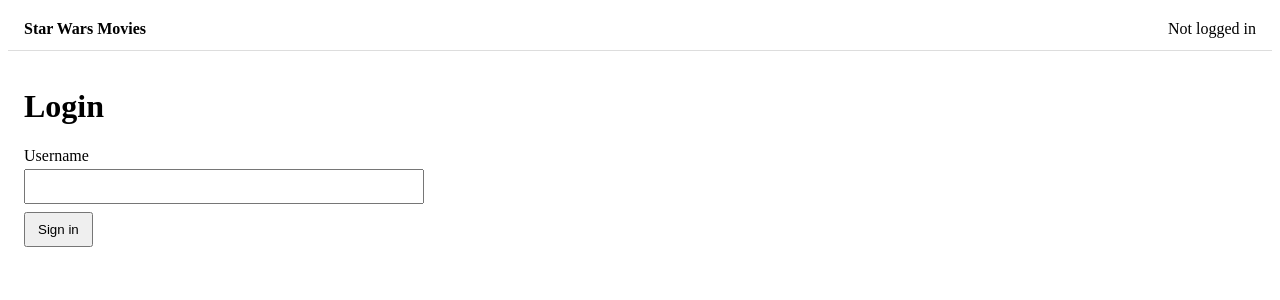
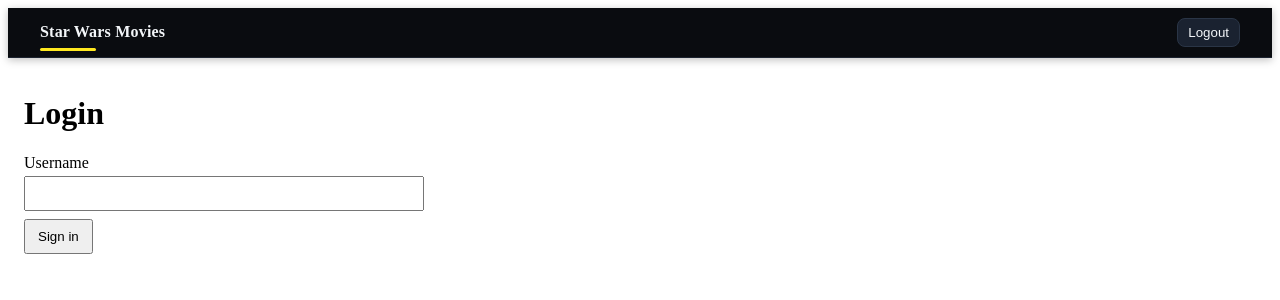
Before and after one commit to Giwastech1/starwars-movies, a React (Vite) app: page /login in a window 1280 px wide. Shown: the top 300 px of the page. Built offline with nearby package versions, Linux system fonts and the light colour scheme.

Commit message:
improve design

```diff
--- a/src/components/NavBar.tsx
+++ b/src/components/NavBar.tsx
@@ -2,6 +2,7 @@ import { useDispatch, useSelector } from 'react-redux'
 import type { RootState } from '../app/store'
 import { logout } from '../features/auth/authSlice'
 import { useNavigate } from 'react-router-dom'
+import '../styles/navbar.css'  // ← add
 
 export default function Navbar() {
   const user = useSelector((s: RootState) => s.auth.user)
@@ -14,22 +15,14 @@ export default function Navbar() {
   }
 
   return (
-    <nav style={{ padding: '12px 16px', borderBottom: '1px solid #ddd' }} aria-label="Main">
-      <strong>Star Wars Movies</strong>
-      <span style={{ float: 'right', display: 'flex', gap: 12, alignItems: 'center' }}>
-        {user ? (
-          <>
-            <span aria-live="polite" aria-atomic="true">
-              Logged in as <b>{user.username}</b>
-            </span>
-            <button onClick={onLogout} style={{ padding: '6px 10px' }}>
-              Logout
-            </button>
-          </>
-        ) : (
-          'Not logged in'
-        )}
-      </span>
+    <nav className="navbar" role="navigation" aria-label="Main">
+      <div className="navbar-inner">
+        <div className="nav-title">Star Wars Movies</div>
+        <div className="nav-right">
+          {user && <>Logged in as <b>{user.username}</b></>}
+          <button className="nav-logout" onClick={onLogout}>Logout</button>
+        </div>
+      </div>
     </nav>
   )
 }
--- a/src/index.css
+++ b/src/index.css
@@ -0,0 +1,3 @@
+.star-war{
+    padding-left:700px;
+}
--- a/src/pages/Movies.tsx
+++ b/src/pages/Movies.tsx
@@ -19,7 +19,7 @@ console.log('[Movies]', { status, itemsCount: items.length, error })
 
     return (
         <main style={{ padding: 16 }}>
-            <h1>Star Wars Movies</h1>
+            <h1 style={{paddingLeft:"30px"}}>Star Wars Movies</h1>
             {status === 'loading' && <p role="status" aria-live="polite">Loading…</p>}
             {status === 'failed' && <p role="alert">Error: {error}</p>}
 
--- /dev/null
+++ b/src/styles/navBar.css
@@ -0,0 +1,71 @@
+:root {
+    --nav-bg: #0a0c10;   /* same as body */
+    --nav-border: #1c2330;
+    --nav-accent: #ffe81f; /* Star Wars gold */
+    --text: #f3f6f9;
+    --muted: #b5beca;
+  }
+
+  /* Sticky top bar */
+  .navbar {
+    position: sticky;
+    top: 0;
+    z-index: 50;
+    background: var(--nav-bg);
+    color: var(--text);
+    border-bottom: 1px solid var(--nav-border);
+    box-shadow: 0 2px 8px rgba(0,0,0,.25);
+  }
+
+  /* Content row */
+  .navbar-inner {
+    max-width: 1200px;
+    margin: 0 auto;
+    padding: 10px 16px;
+    display: flex;
+    align-items: center;
+    justify-content: space-between;
+  }
+
+  /* Title with subtle gold underline */
+  .nav-title {
+    font-weight: 800;
+    letter-spacing: .2px;
+    position: relative;
+    padding-bottom:2px;
+  }
+  .nav-title::after {
+    content: "";
+    position: absolute;
+    left: 0; bottom: -8px;
+    width: 56px; height: 3px;
+    background: var(--nav-accent);
+    border-radius: 2px;
+  }
+
+  /* Right block */
+  .nav-right {
+    display: flex;
+    gap: 12px;
+    align-items: center;
+    color: var(--muted);
+  }
+
+  /* Logout consistent with card button */
+  .nav-logout {
+    padding: 6px 10px;
+    background: #1a2230;
+    color: var(--text);
+    border: 1px solid #2a3546;
+    border-radius: 8px;
+    cursor: pointer;
+    text-decoration: none;
+  }
+  .nav-logout:hover {
+    background: #212c3e;
+    border-color: var(--nav-accent);
+  }
+  .nav-logout:focus-visible {
+    outline: 3px solid var(--nav-accent);
+    outline-offset: 3px;
+  }
```
